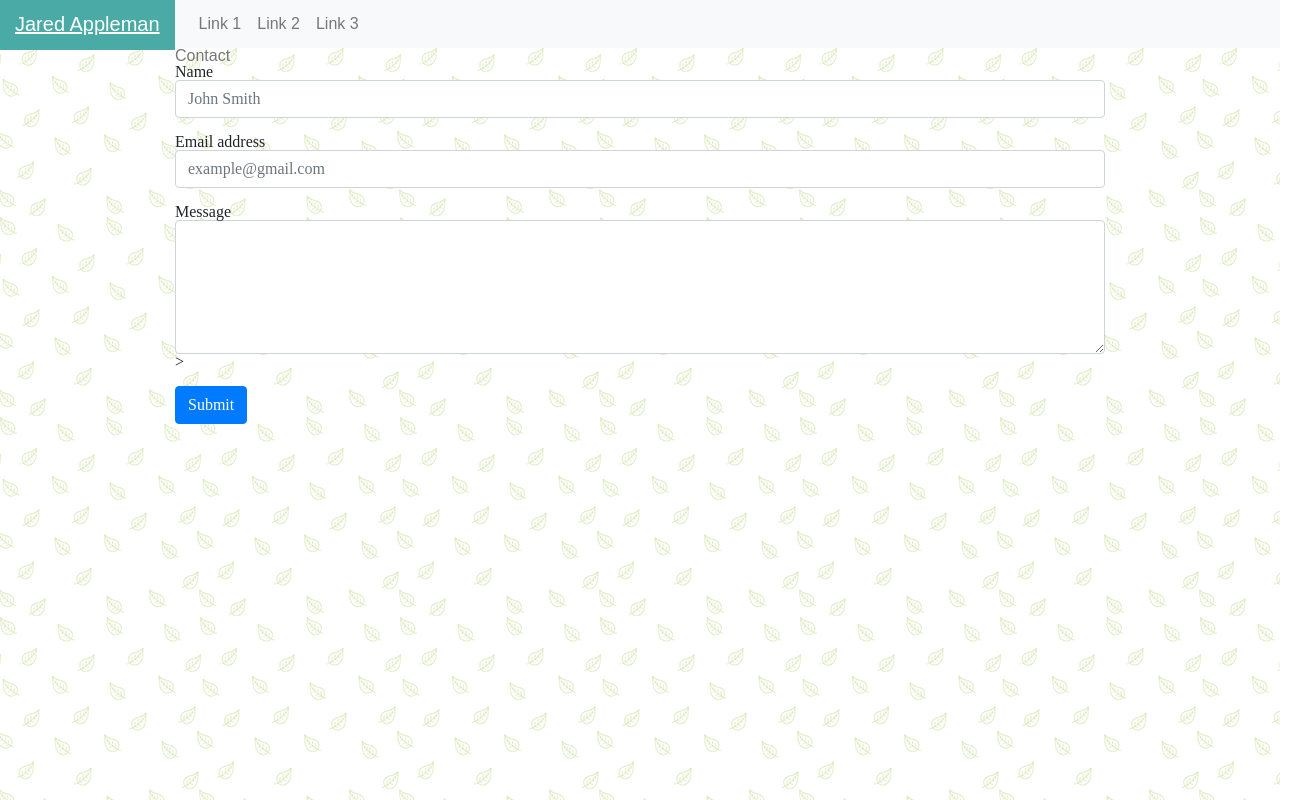
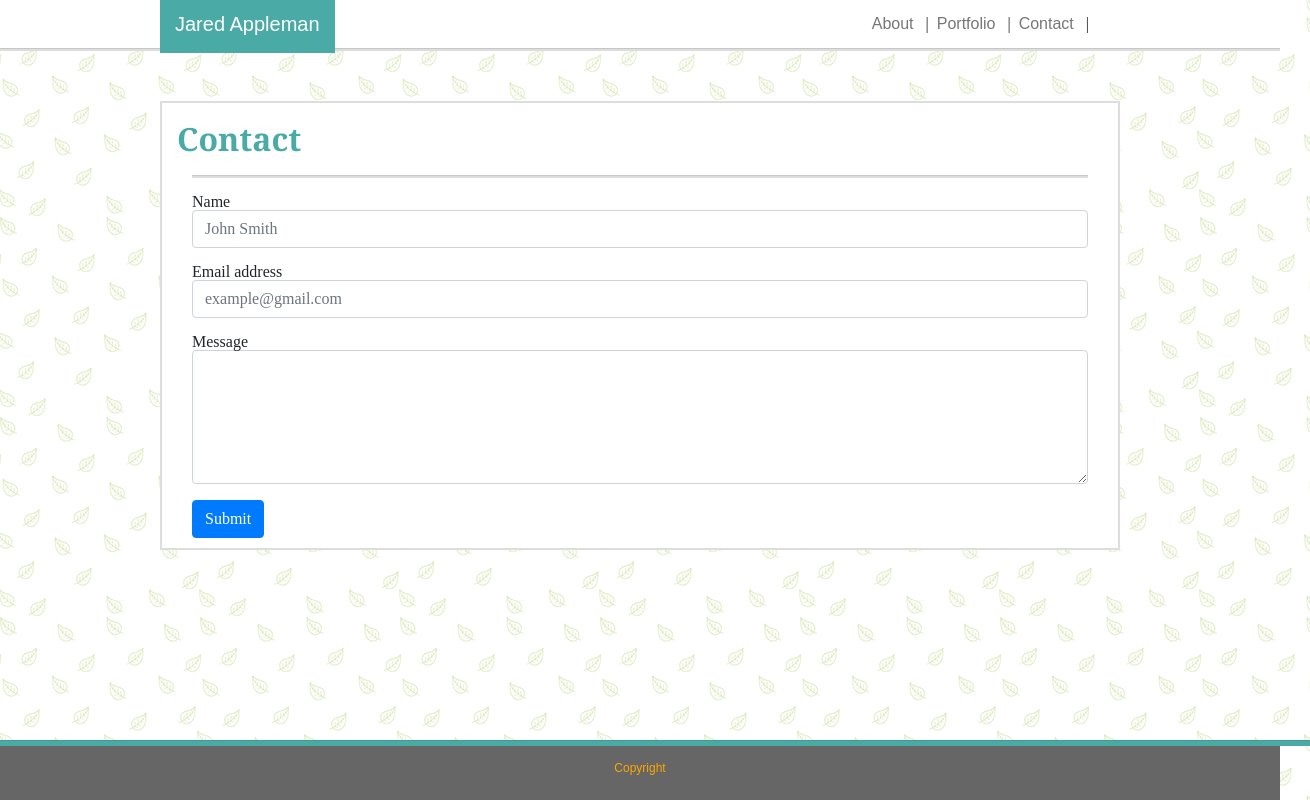
Before and after one commit to JaredAppleman/jared-appleman-prework, a plain HTML site: page Module-1_Assessment/contact.html in a window 1280 px wide. Shown: the whole page, 1310 px wide, since content can reach past the window. Drawn offline with nearby package versions, Linux system fonts and the light colour scheme; files that its build step writes are made by us from their sources.

Commit message:
finished contact page; added css for contact page, horizontal lines in nav, and minor changes/fixes

```diff
--- a/Module-1_Assessment/assets/css/style.css
+++ b/Module-1_Assessment/assets/css/style.css
@@ -22,8 +22,23 @@
 .navbar-brand a{
     color: #ffffff;
     background-color: #4aaaa5;
-    padding: 15px 15px 15px 15px;
+    padding: 18px 15px 18px 15px;
 }
+
+/* Special link CSS: hover, |, ... */
+.nav-item:after{
+    content: '|';
+}
+
+.nav-link{
+    display: inline-block;
+}
+
+a.nav-link:hover{
+    color: orange;
+    text-decoration: underline;
+}
+
 
 /* ################################# General #########################*/
 
@@ -57,6 +72,7 @@ body{
 
 /* hr elements*/
 hr{
+    height: 2px;
     background-color: #dddddd;
     margin-top: 0px;
 }
@@ -84,6 +100,11 @@ p, a{
 img.text-picture{
     float: left;
     padding-right: 15px;
+}
+
+/* Contact Page, Submit Button spacing */
+form button{
+    margin-bottom: 10px;
 }
 
 /* ################## FOOTER CSS ################ */
@@ -122,4 +143,8 @@ footer{
     .navbar-brand{
         margin: 0 auto;
     }
+
+    .nav-item:after{
+        content: none;
+    }
 }
--- a/Module-1_Assessment/contact.html
+++ b/Module-1_Assessment/contact.html
@@ -5,41 +5,65 @@
   <meta charset="UTF-8">
   <meta name="viewport" content="width=device-width, initial-scale=1.0">
   <meta http-equiv="X-UA-Compatible" content="ie=edge">
-  <title>Document</title>
+  <title>Contact</title>
   <script src="https://kit.fontawesome.com/bb6466ed8c.js" crossorigin="anonymous"></script>
   <link rel="stylesheet"
     href="https://stackpath.bootstrapcdn.com/bootstrap/4.4.1/css/bootstrap.min.css"
     integrity="sha384-Vkoo8x4CGsO3+Hhxv8T/Q5PaXtkKtu6ug5TOeNV6gBiFeWPGFN9MuhOf23Q9Ifjh"
     crossorigin="anonymous">
   <link rel="stylesheet" href="reset.css">
-  <link rel="stylesheet" href="/assets/css/style.css">
+  <link rel="stylesheet" href="assets/css/style.css">
 </head>
 
 <body>
 
-    <div class="navbar navbar-expand-sm bg-light">
+    <!-- Navigation Container -->
+    <nav class="container-fluid full-screen-navbar">
+        <div class="container navigation">
+            <div class="navbar navbar-expand-sm">
+
+                <!-- Logo/Brand -->
                 <div class="navbar-brand">
-            <a href="#">Jared Appleman</a>
+                    <a href="./index.html">Jared Appleman</a>
                 </div>
 
                 <!-- Links -->
-        <ul class="navbar-nav">
+                <div class="link-section" width="100%">
+                    <ul class="navbar-nav links">
+
                         <li class="nav-item">
-            <a class="nav-link" href="#">Link 1</a>
+                            <a class="nav-link" href="./index.html">About</a>
                         </li>
+
                         <li class="nav-item">
-            <a class="nav-link" href="#">Link 2</a>
+                            <a class="nav-link" href="./portfolio.html">Portfolio</a>
                         </li>
+
                         <li class="nav-item">
-            <a class="nav-link" href="#">Link 3</a>
+                            <a class="nav-link" href="#">Contact</a>
                         </li>
+
                     </ul>
+                </div>
 
             </div>
+        </div>
+    </nav>
 
-    <div class="container">
+    <!-- Full-screen container -->
+    <div class="container-fluid hr-navbar">
+        <hr>
+    </div>
 
-        <p class="title">Contact</p>
+    <div class="container content">
+
+        <!-- Title Row -->
+        <div class="row title">
+            <p>Contact</p>
+        </div>
+
+        <hr>
+
         <form>
             <div class="form-group">
                 <label for="name">Name</label>
@@ -53,12 +77,18 @@
 
             <div class="form-group">
                 <label for="message">Message</label>
-                <textarea class="form-control" type="text" id="message" rows="5"></textarea>>
+                <textarea class="form-control" type="text" id="message" rows="5"></textarea>
             </div>
             <button type="submit" class="btn btn-primary">Submit</button>
         </form>
 
     </div>
 
+    <!--Footer-->
+    <footer class="footer">
+        <hr class="container-fluid">
+        <p class="footer-note text-center">Copyright</p>
+    </footer>
+
     </body>
     </html>
```
Lines whose indentation alone changed are shown as unchanged.
